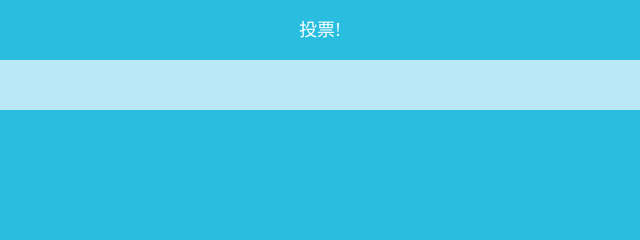
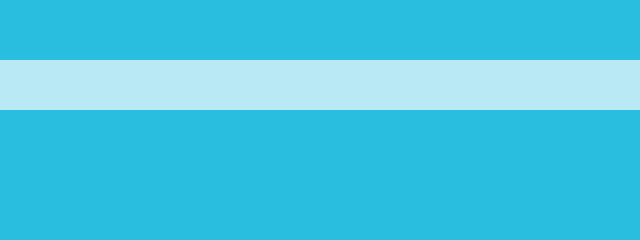
Before and after one commit to a1224105946/jstask, a plain HTML site: page task3/html/js4-3.html in a window 1280 px wide. Shown: the top 240 px of the page, 320-960 px from the left. Drawn offline with Linux system fonts and the light colour scheme; files that its build step writes are made by us from their sources.

Commit message:
Add files via upload

```diff
--- a/task3/html/js4-3.html
+++ b/task3/html/js4-3.html
@@ -12,7 +12,7 @@
     <header>
         <div class="headertop">
                 <img src="../image/js4-1.png" alt="" height="23px" width="23px" onclick="jump1()">
-                <span>投票!</span>
+                <span></span>
                 <img src="../image/js2-3-2.png" alt="" height="23px" width="23px" onclick="jump1()">
         </div>
         <div class="headermid">
```
